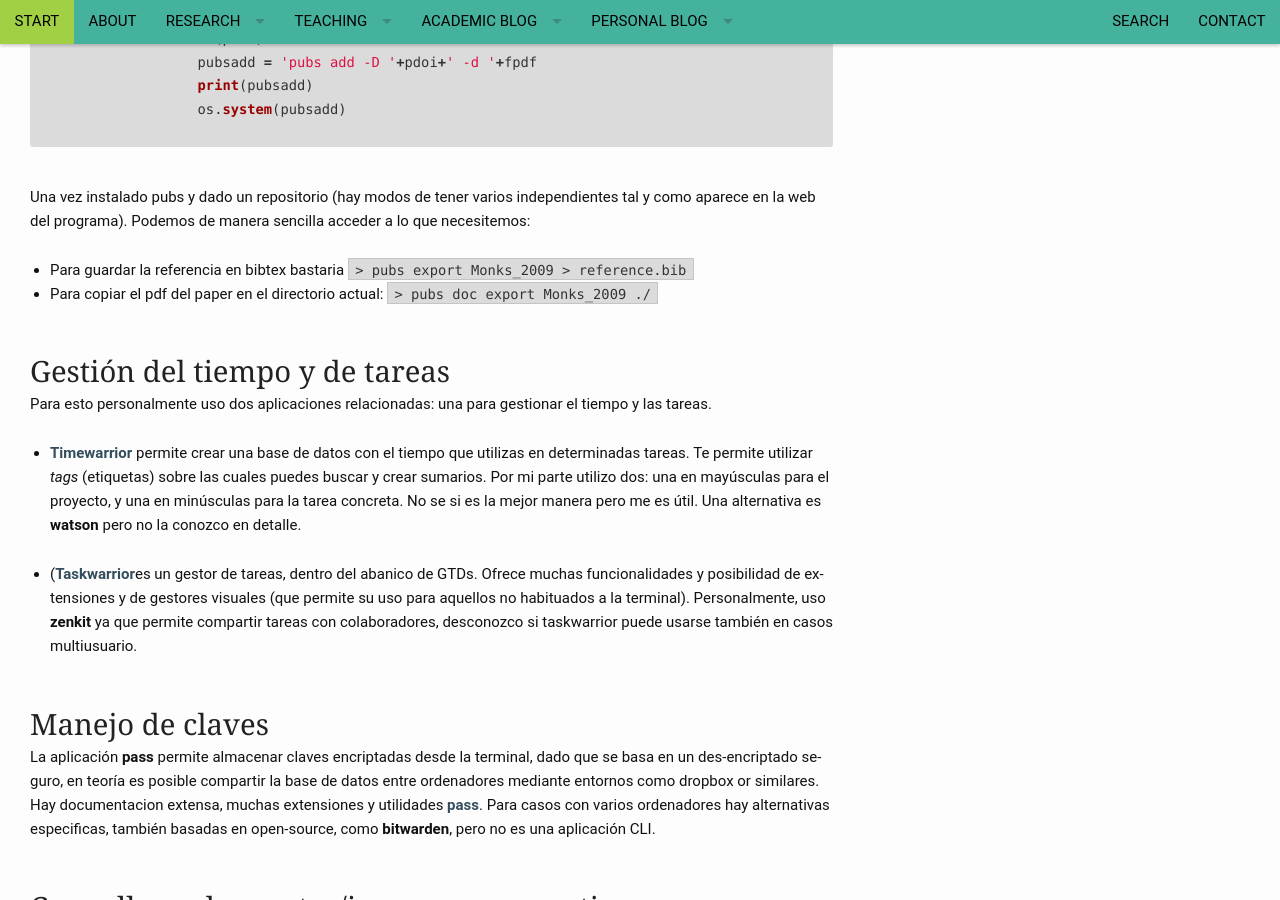
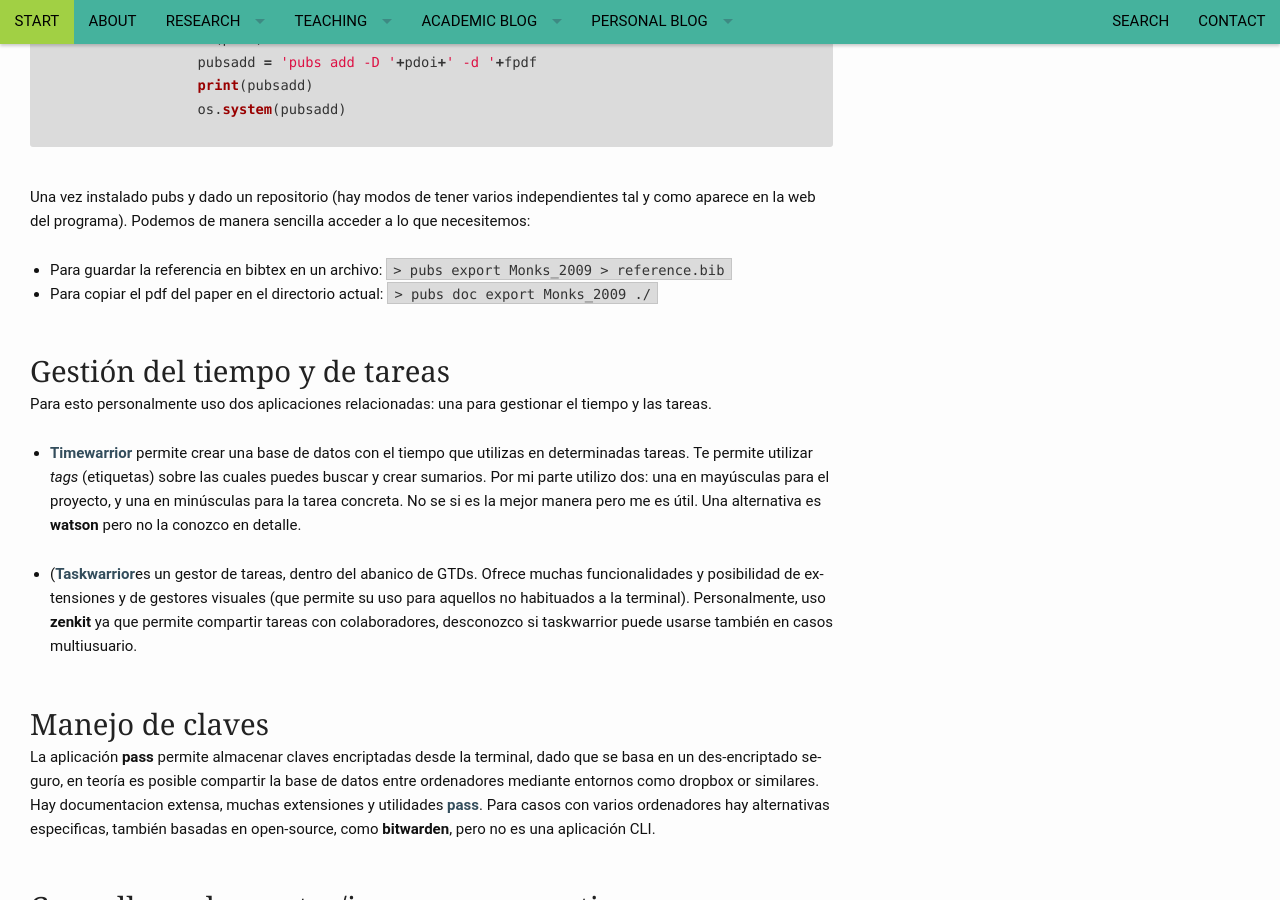
Before and after one commit to RCHG/rchg.github.io, a Jekyll site: the page built from _posts/2019-12-12-CLI-apps-es.md, in a window 1280 px wide and 900 px high, scrolled down 2037 px. Built offline with Jekyll 4.4.1, drawn with Linux system fonts in a browser that asks for light colours; nearby versions of some CDN libraries; comment, search, counter and statistics services are not loaded.

Commit message:
Update 2019-12-12-CLI-apps-es.md

```diff
--- a/_posts/2019-12-12-CLI-apps-es.md
+++ b/_posts/2019-12-12-CLI-apps-es.md
@@ -76,10 +76,8 @@ for fpdf in list_pdfs:
 
 Una vez instalado pubs y dado un repositorio (hay modos de tener varios independientes tal y como aparece en la web del programa). Podemos de manera sencilla acceder a lo que necesitemos:
 
-- Para guardar la referencia en bibtex bastaria
-  `> pubs export Monks_2009 > reference.bib`
-- Para copiar el pdf del paper en el directorio actual:
-  `> pubs doc export Monks_2009 ./`
+- Para guardar la referencia en bibtex en un archivo: `> pubs export Monks_2009 > reference.bib`
+- Para copiar el pdf del paper en el directorio actual: `> pubs doc export Monks_2009 ./`
 
 
 ## Gestión del tiempo y de tareas
```
